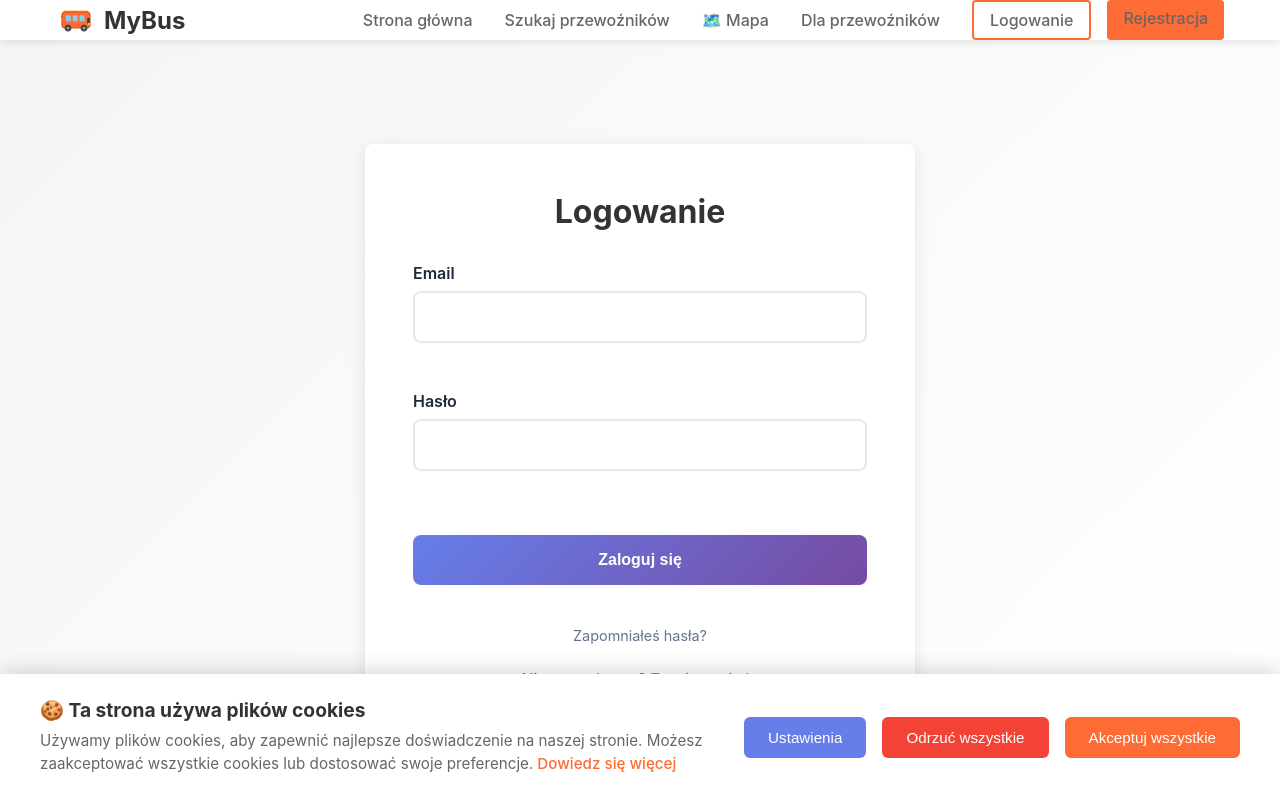
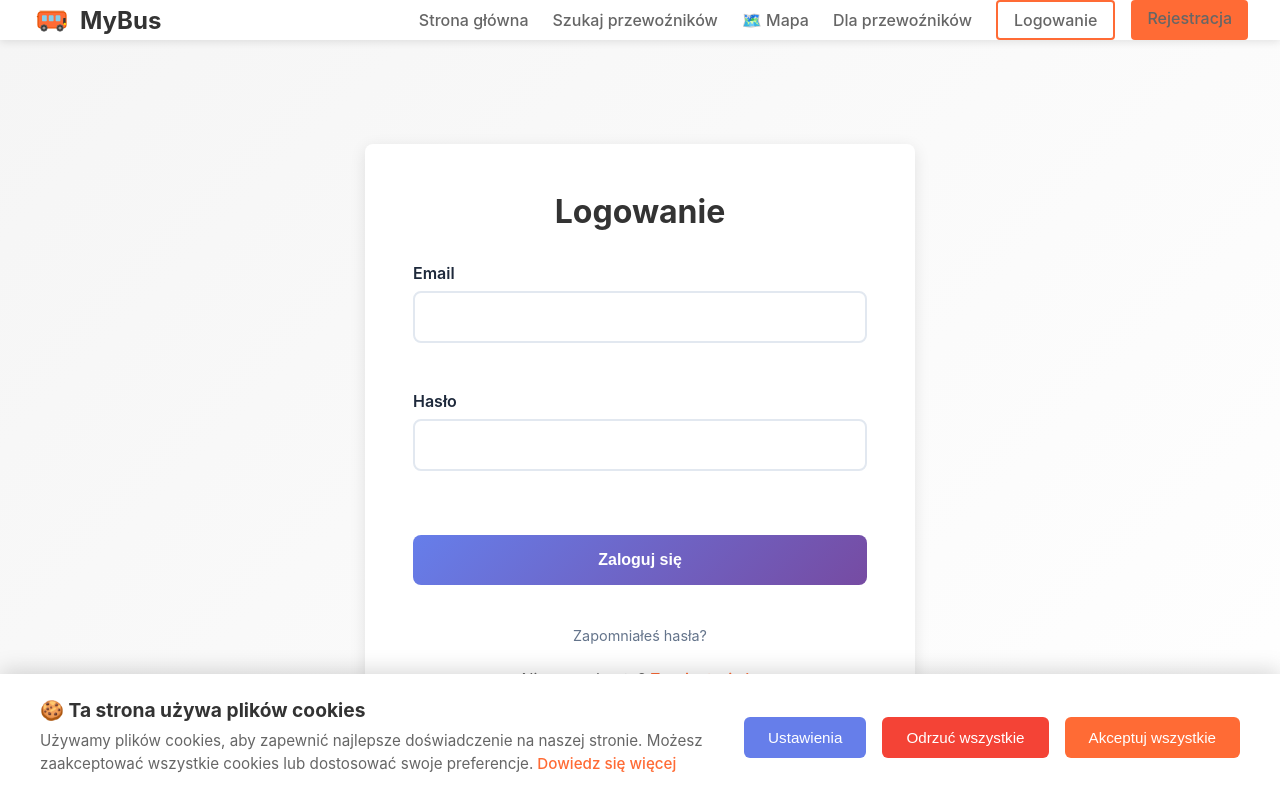
Before and after one commit to sebastianworkvia-ux/mybus-portal, a React (Vite) app in the folder frontend/: page /login in a window 1280 px wide. Shown: the top 800 px of the page. Built offline with nearby package versions, Linux system fonts and the light colour scheme; no server answers.

Commit message:
fix: Zwikszono szeroko headera do 1400px, lepszy ukad po zalogowaniu

```diff
--- a/frontend/src/components/Header.css
+++ b/frontend/src/components/Header.css
@@ -12,10 +12,16 @@
   transform: translateY(-100%);
 }
 
+.header .container {
+  max-width: 1400px;
+  padding: 0 2rem;
+}
+
 .header-content {
   display: flex;
   justify-content: space-between;
   align-items: center;
+  width: 100%;
 }
 
 .logo {
@@ -44,9 +50,11 @@
 
 .nav {
   display: flex;
-  gap: 2rem;
+  gap: 1.5rem;
   align-items: center;
-  flex-wrap: wrap;
+  flex-wrap: nowrap;
+  flex: 1;
+  justify-content: flex-end;
 }
 
 .nav a {
```
